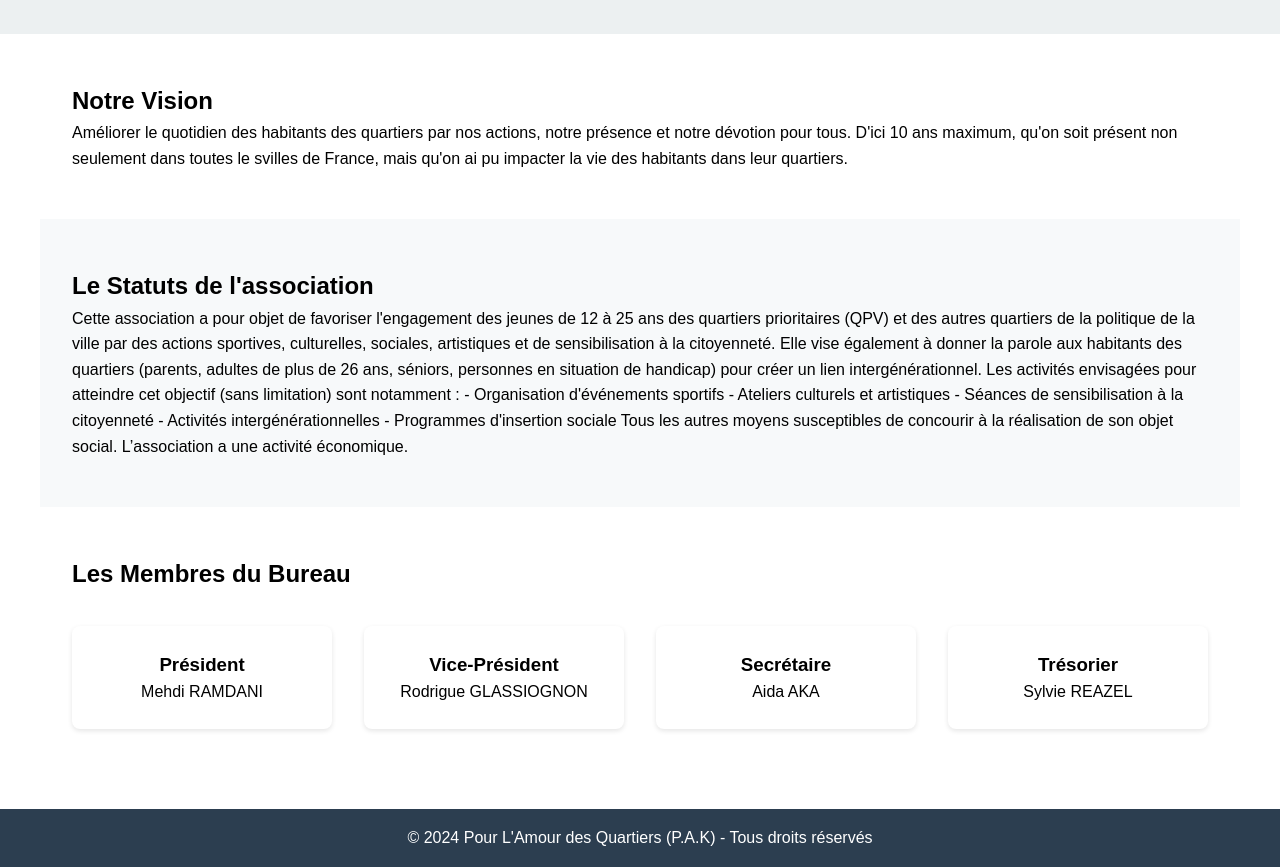
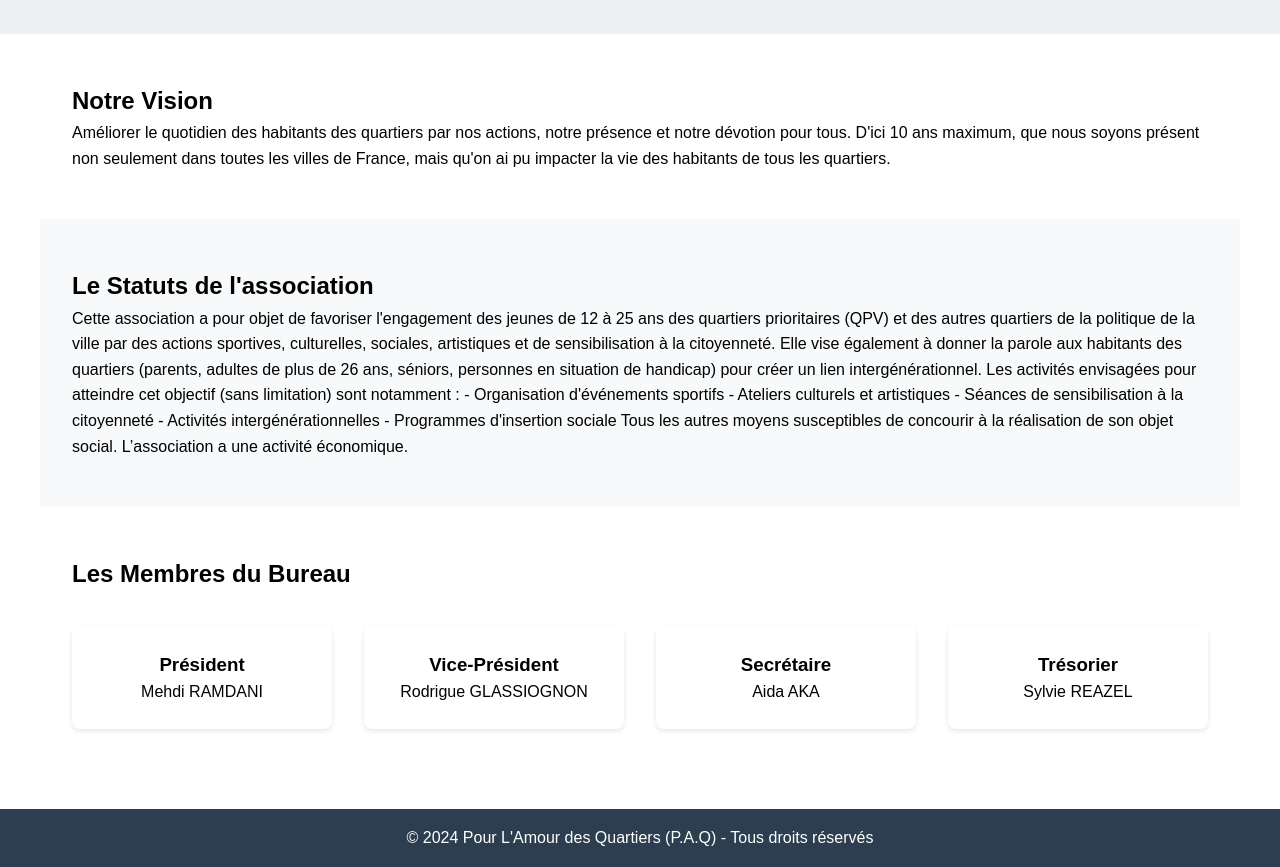
Before and after one commit to Medhiben/PAQ, a plain HTML site: page index.html in a window 1280 px wide. Shown: the part 400-1267 px from the top of the page. Drawn offline with Linux system fonts and the light colour scheme.

Commit message:
cahnge code and image

```diff
--- a/index.html
+++ b/index.html
@@ -143,7 +143,7 @@
     <section id="vision" class="vision">
         <h2>Notre Vision</h2>
         <p>Améliorer le quotidien des habitants des quartiers par nos actions, notre présence et notre dévotion pour tous.
-            D'ici 10 ans maximum, qu'on soit présent non seulement dans toutes le svilles de France, mais qu'on ai pu impacter la vie des habitants dans leur quartiers.
+            D'ici 10 ans maximum, que nous soyons présent non seulement dans toutes les villes de France, mais qu'on ai pu impacter la vie des habitants de tous les quartiers.
         </p>
     </section>
 
@@ -191,7 +191,7 @@
     </section>
 
     <footer>
-        <p>&copy; 2024  Pour L'Amour des Quartiers (P.A.K) - Tous droits réservés</p>
+        <p>&copy; 2024  Pour L'Amour des Quartiers (P.A.Q) - Tous droits réservés</p>
     </footer>
 </body>
 </html>
```
Also changed, not shown: img/logo.jpeg.
